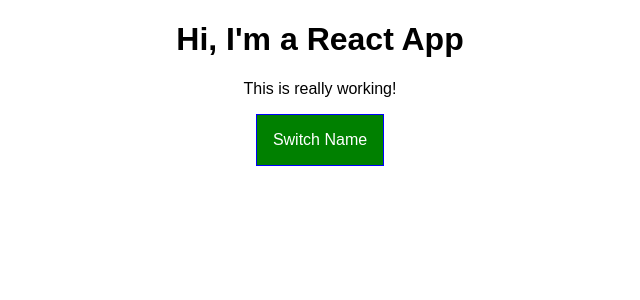
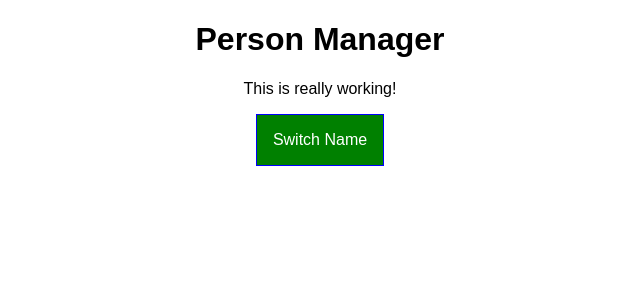
Before and after one commit to stnDani/react, a React (Create React App) app in the folder react-complete-guide/: page / in a window 1280 px wide. Shown: the top 300 px of the page, without its empty margins (320-960 px from the left). Built offline with nearby package versions, Linux system fonts and the light colour scheme.

Commit message:
component lifecycle

```diff
--- a/react-complete-guide/src/components/Cockpit/Cockpit.js
+++ b/react-complete-guide/src/components/Cockpit/Cockpit.js
@@ -19,7 +19,7 @@ const cockpit = (props) => {
 
     return (
         <div className={classes.Cockpit}>
-            <h1>Hi, I'm a React App</h1>
+            <h1>{props.title}</h1>
             <p className={assignedClasses.join(' ')}>This is really working!</p>
             <button
                 className={btnClass}
--- a/react-complete-guide/src/components/Persons/Person/Person.js
+++ b/react-complete-guide/src/components/Persons/Person/Person.js
@@ -2,6 +2,7 @@ import React from 'react';
 import './Person.css';
 
 const person = ( props ) => {
+    console.log('[Person.js] rendering...');
     return (
         <div className="Person">
             <p onClick={props.click}>I'm {props.name} and I am {props.age} years old!</p>
--- a/react-complete-guide/src/components/Persons/Persons.js
+++ b/react-complete-guide/src/components/Persons/Persons.js
@@ -1,8 +1,9 @@
 import React from 'react';
 import Person from './Person/Person';
 
-const persons = (props) =>
-    props.persons.map((person, index) => {
+const persons = (props) => {
+    console.log('[Persons.js] rendering...');
+    return props.persons.map((person, index) => {
         return <Person
             key={person.id}
             click={() => props.clicked(index)}
@@ -10,5 +11,6 @@ const persons = (props) =>
             age={person.age}
             changed={(event) => props.changed(event, person.id)} />
     });
+}
 
 export default persons;
--- a/react-complete-guide/src/containers/App.js
+++ b/react-complete-guide/src/containers/App.js
@@ -4,6 +4,12 @@ import Persons from '../components/Persons/Persons';
 import Cockpit from '../components/Cockpit/Cockpit';
 
 class App extends Component {
+
+  constructor(props) {
+    super(props);
+    console.log('[App.js] constructor');
+  }
+
   state = {
     persons: [
       { id: 'asdasd', name: 'Max', age: 28 },
@@ -12,6 +18,15 @@ class App extends Component {
     ],
     otherState: 'some other value',
     showPersons: false
+  }
+
+  static getDerivedStateFromProps(props, state) {
+    console.log('[App.js] getDerivedStateFromProps', props);
+    return state;
+  }
+
+  componentDidMount() {
+    console.log('[App.js] components did mount!');
   }
 
   deletePersonHandler = (personIndex) => {
@@ -46,6 +61,8 @@ class App extends Component {
   }
 
   render() {
+    console.log('[App.js] render');
+
     let persons = null;
 
     if (this.state.showPersons) {
@@ -60,6 +77,7 @@ class App extends Component {
     return (
       <div className={styles.App}>
         <Cockpit
+          title={this.props.appTitle}
           showPersons={this.state.showPersons}
           persons={this.state.persons}
           clicked={this.togglePersonsHandler}/>
--- a/react-complete-guide/src/index.js
+++ b/react-complete-guide/src/index.js
@@ -4,5 +4,5 @@ import './index.css';
 import App from './containers/App';
 import registerServiceWorker from './registerServiceWorker';
 
-ReactDOM.render(<App />, document.getElementById('root'));
+ReactDOM.render(<App appTitle='Person Manager' />, document.getElementById('root'));
 registerServiceWorker();
```
